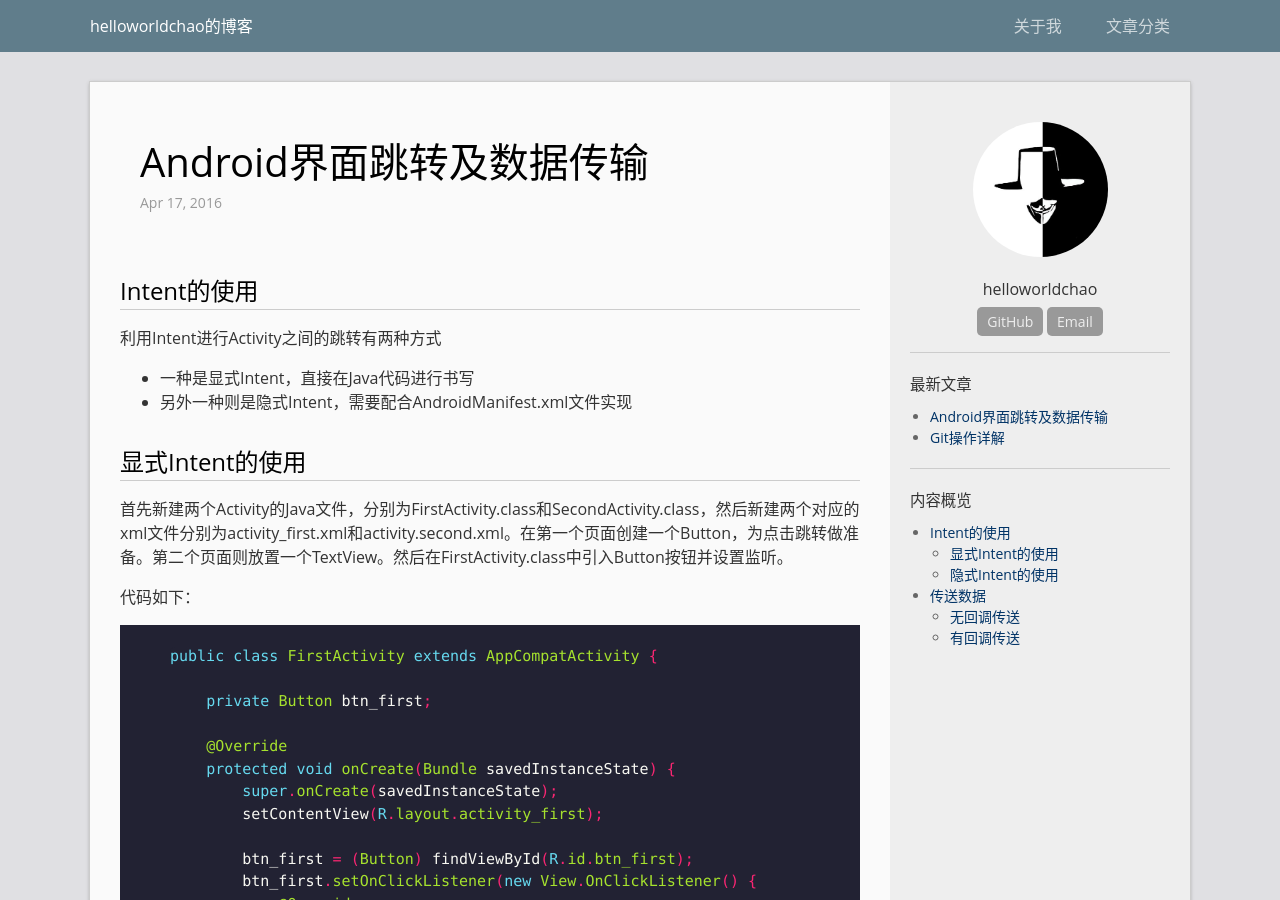
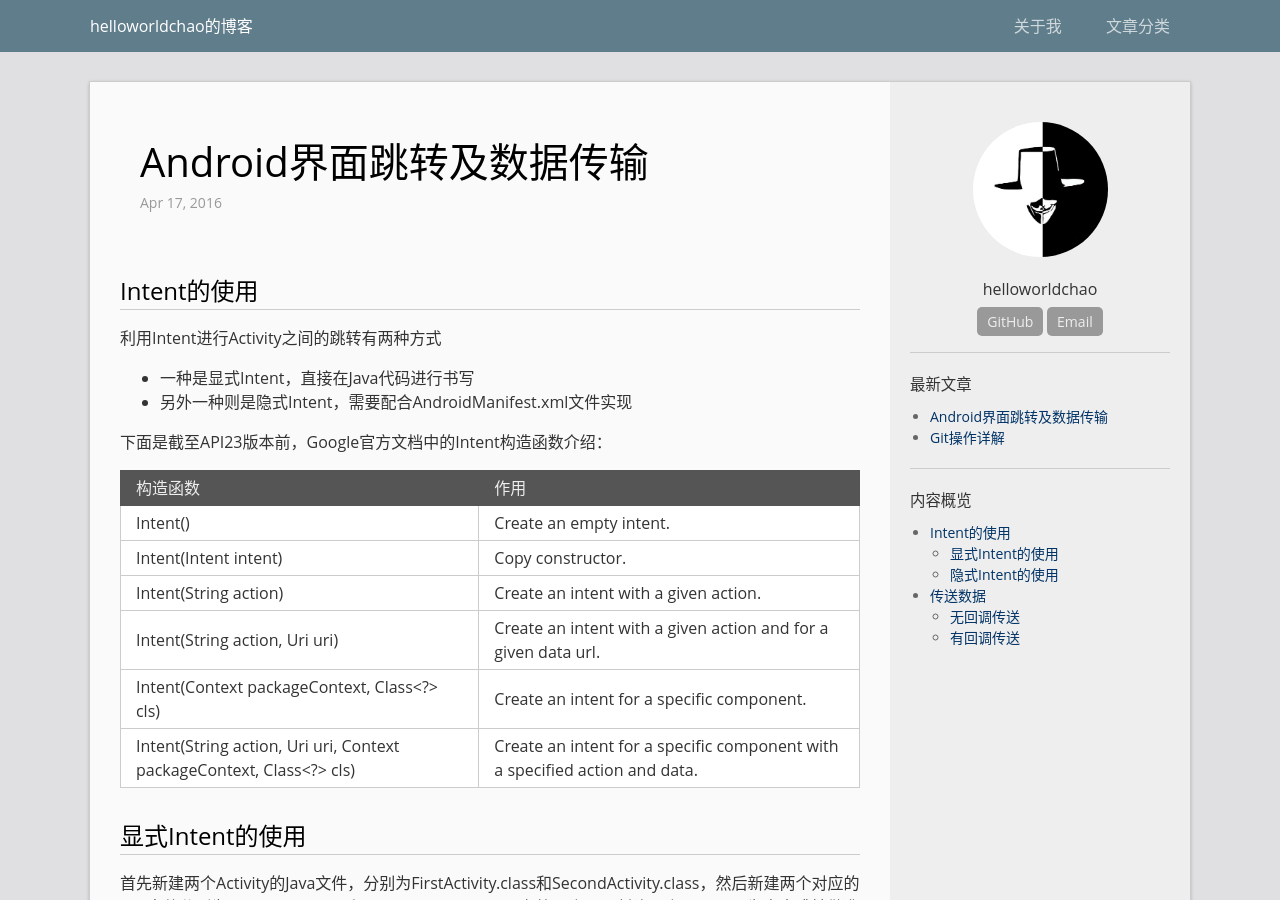
Before and after one commit to helloworldchao/helloworldchao.github.io, a Jekyll site: the page built from _posts/2016-04-17-intent.md, in a window 1280 px wide and 900 px high. Built offline with Jekyll 4.4.1, drawn with Linux system fonts in a browser that asks for light colours; comment, search, counter and statistics services are not loaded.

Commit message:
update post:Android界面跳转及数据传输

```diff
--- a/_posts/2016-04-17-intent.md
+++ b/_posts/2016-04-17-intent.md
@@ -11,6 +11,17 @@ permalink: /archivers/intent
 
 * 一种是显式Intent，直接在Java代码进行书写
 * 另外一种则是隐式Intent，需要配合AndroidManifest.xml文件实现
+
+下面是截至API23版本前，Google官方文档中的Intent构造函数介绍：
+
+| 构造函数 | 作用 |
+|:---------|:---------|
+| Intent() | Create an empty intent. |
+| Intent(Intent intent) | Copy constructor. |
+| Intent(String action) | Create an intent with a given action.  |
+| Intent(String action, Uri uri) | Create an intent with a given action and for a given data url.  |
+| Intent(Context packageContext, Class<?> cls) | Create an intent for a specific component.  |
+| Intent(String action, Uri uri, Context packageContext, Class<?> cls) | Create an intent for a specific component with a specified action and data.  |
 
 ## 显式Intent的使用
 
```
